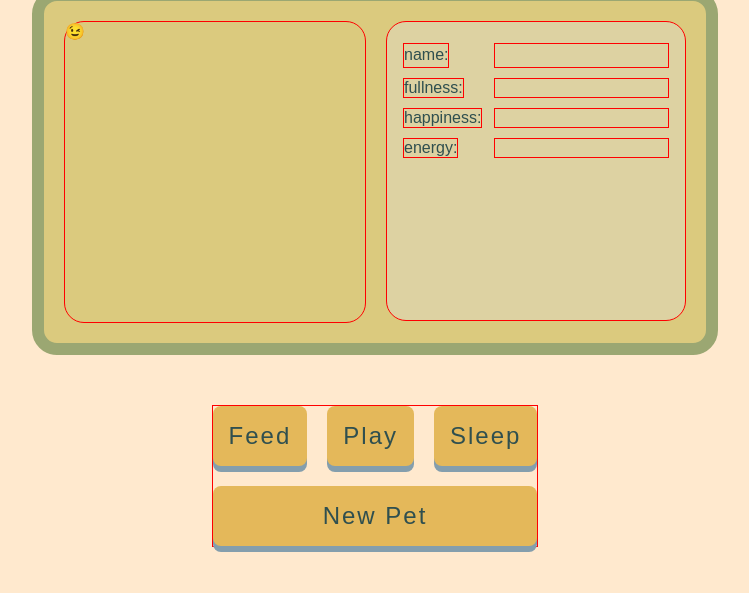
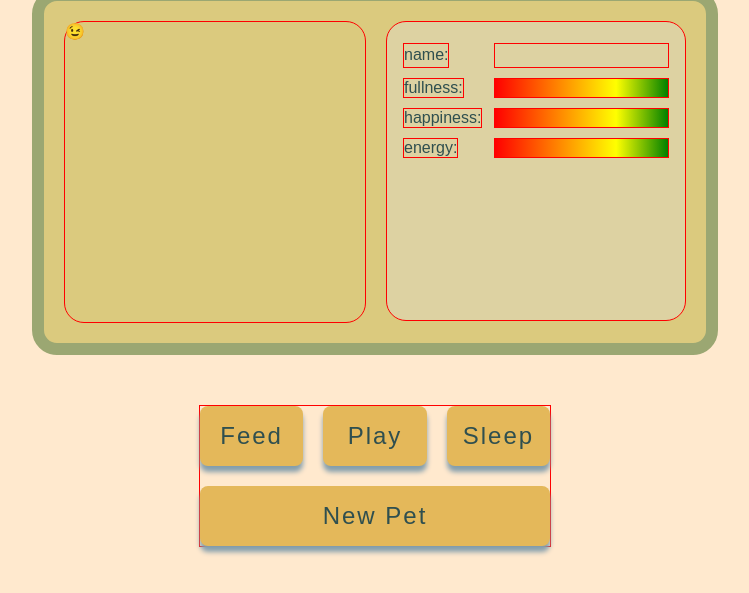
Before and after one commit to Zsolt-qwerty/tamagotchi, a plain HTML site: page index.html in a window 1280 px wide. Shown: the part 157-750 px from the top of the page, without its empty margins (265-1014 px from the left). Drawn offline with Linux system fonts and the light colour scheme.

Commit message:
minor polishes in styles

```diff
--- a/style.css
+++ b/style.css
@@ -27,6 +27,13 @@ h1,
     border-radius: 25px;
     padding: 20px;
     gap: 20px;
+}
+
+#fullness,
+#happiness,
+#energy {
+    background: linear-gradient(90deg, red 0%, yellow 70%, green 100%);
+    align-items: center;
 }
 
 #pet,
@@ -81,7 +88,7 @@ h1,
     margin-top: 50px;
     display: grid;
     /* display: flex; */
-    grid-template-columns: repeat(3, auto);
+    grid-template-columns: repeat(3, 1fr);
     gap: 20px;
     /* justify-items: center; */
     /* align-items: center; */
@@ -103,14 +110,15 @@ button {
     letter-spacing: 2px;
     border: 0;
     border-radius: 8px;
-    box-shadow: 0 6px 0 0 rgb(132, 158, 173);
+    box-shadow: 0 6px 5px 0 rgb(132, 158, 173);
 }
 
 button:hover {
-    background-color: rgb(211, 170, 83);
+    filter: brightness(90%);
+    /* background-color: rgb(211, 170, 83); */
 }
 
 button:active {
     transform: translateY(3px);
-    box-shadow: 0 3px 0 0 rgb(80, 102, 107);
+    box-shadow: 0 3px 5px 0 rgb(80, 102, 107);
 }
```
